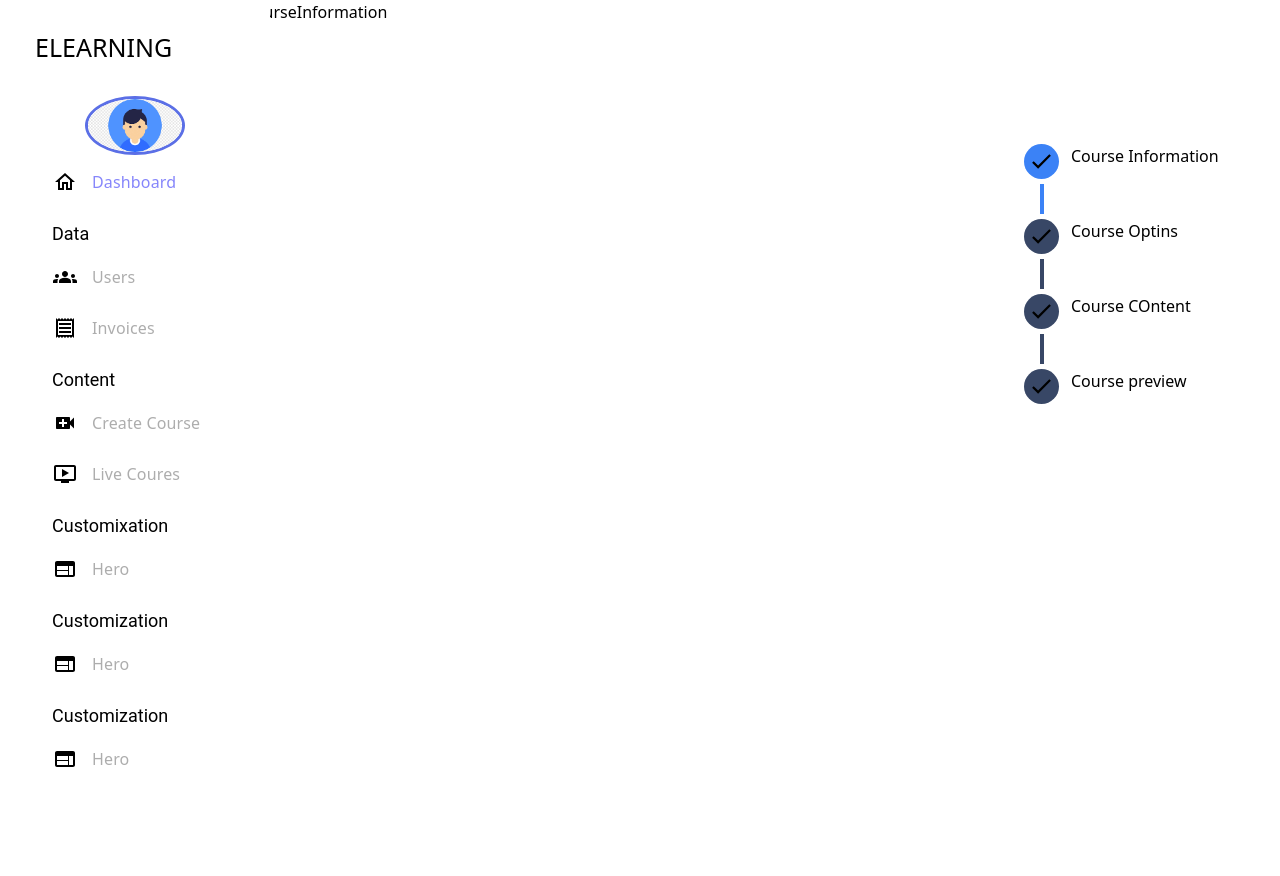
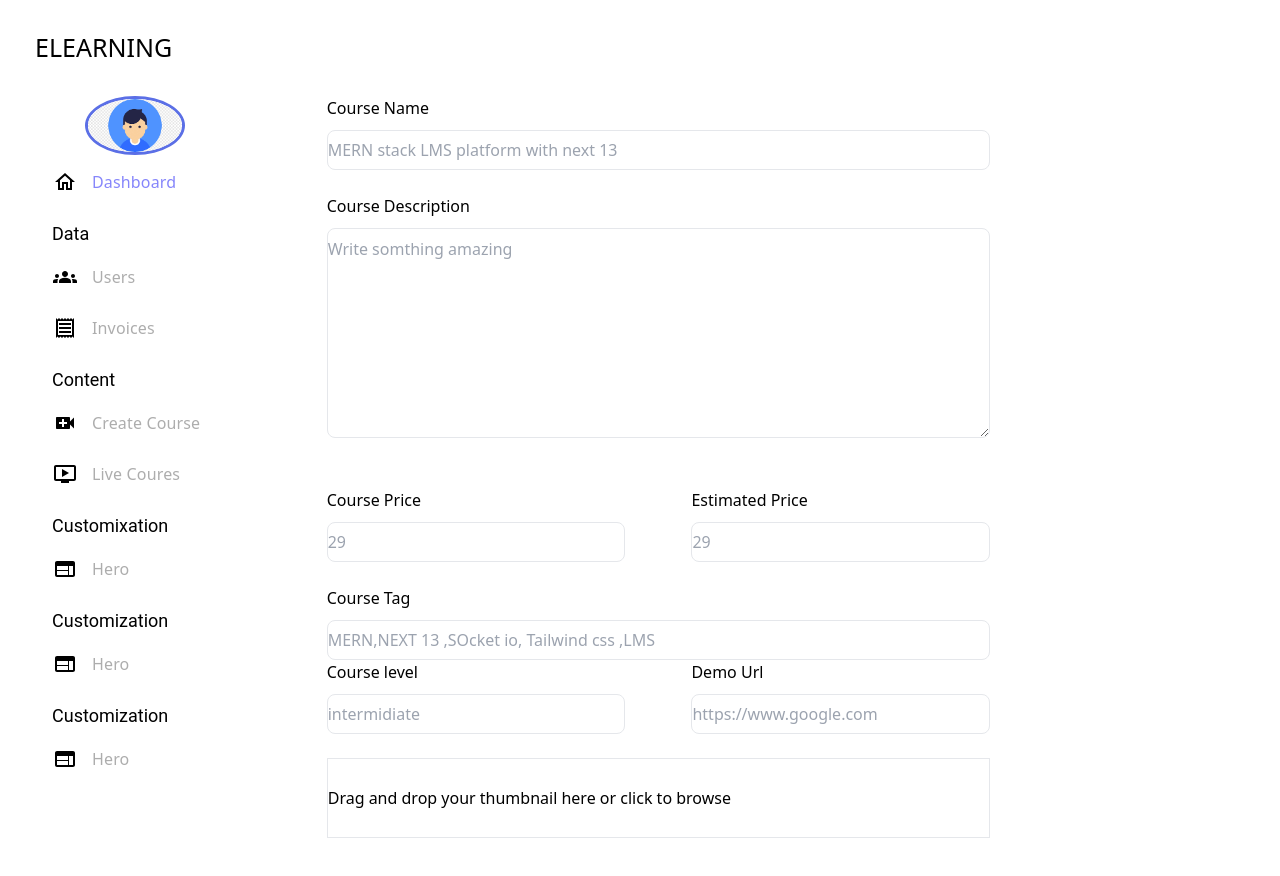
Before and after one commit to Mekin-jema/Learning_Managment_System, a Next.js app in the folder frontend/: page /admin/create-course in a window 1280 px wide. Shown: the top 876 px of the page. Before the commit the page ends 800 px from the top, so only its background shows below. Built offline with nearby package versions, Linux system fonts and the light colour scheme; no server answers.

Commit message:
add drag and drp functionality  for course image upload

```diff
--- a/frontend/app/components/Admin/Course/CourseInformation.tsx
+++ b/frontend/app/components/Admin/Course/CourseInformation.tsx
@@ -1,9 +1,216 @@
-import React from "react";
+import { styles } from "@/app/style/style";
+import React, { useState } from "react";
 
-type Props = {};
+type Props = {
+  courseInfo: any;
+  setCourseInfo: (courseInfo: any) => void;
+  active: number;
+  setActive: (active: number) => void;
+};
 
-const CourseInformation = (props: Props) => {
-  return <div>CourseInformation</div>;
+const CourseInformation = ({
+  courseInfo,
+  setCourseInfo,
+  active,
+  setActive,
+}: Props) => {
+  const [dragging, setDragging] = useState(false);
+  const handleSubmit = (e: any) => {
+    e.preventDefault();
+    setActive(active + 1);
+  };
+
+  const handleFileChange = (e: any) => {
+    const file = e.target.files?.[0];
+    if (file) {
+      const reader = new FileReader();
+      reader.onload = (e: any) => {
+        if (reader.readyState === 2) {
+          setCourseInfo({ ...courseInfo, thumbnail: reader.result });
+        }
+      };
+      reader.readAsDataURL(file);
+    }
+  };
+
+  const handleDragOver = (e: any) => {
+    e.preventDefault();
+    setDragging(true);
+  };
+
+  const handleDragLeave = (e: any) => {
+    e.preventDefault();
+    setDragging(false);
+  };
+  const handleDrop = (e: any) => {
+    e.preventDefault();
+    setDragging(false);
+
+    const file = e.dataTransfer.files?.[0];
+    if (file) {
+      const reader = new FileReader();
+      reader.onload = () => {
+        setCourseInfo({ ...courseInfo, thumbnail: reader.result });
+      };
+      reader.readAsDataURL(file);
+    }
+  };
+  return (
+    <div className="w-[80%] m-auto mt-24">
+      <form onSubmit={handleSubmit} className={`${styles.label}`}>
+        <div>
+          <label htmlFor=""> Course Name</label>
+          <input
+            type="name"
+            name=""
+            required
+            value={courseInfo.name}
+            onChange={(e) =>
+              setCourseInfo({ ...courseInfo, name: e.target.value })
+            }
+            id="name"
+            placeholder="MERN stack LMS platform with next 13 "
+            className={`${styles.input}`}
+          />
+        </div>
+        <br />
+        <div className="mb-5">
+          <label className={`${styles.label}`}>Course Description</label>
+          <textarea
+            name=""
+            id=""
+            cols={30}
+            rows={8}
+            placeholder="Write somthing amazing"
+            className={`${styles.input} !h-min !py-2`}
+            value={courseInfo.description}
+            onChange={(e) =>
+              setCourseInfo({ ...courseInfo, description: e.target.value })
+            }
+          ></textarea>
+        </div>
+        <br />
+        <div className="w-full flex justify-between">
+          <div className="w-[45%]">
+            <label htmlFor="" className={`${styles.label}`}>
+              Course Price
+            </label>
+            <input
+              type="number"
+              name=""
+              required
+              value={courseInfo.price}
+              onChange={(e) =>
+                setCourseInfo({ ...courseInfo, price: e.target.value })
+              }
+              id="price"
+              placeholder="29 "
+              className={`${styles.input}`}
+            />
+          </div>
+          <div className="w-[45%]">
+            <label htmlFor="" className={`${styles.label}`}>
+              Estimated Price
+            </label>
+            <input
+              type="number"
+              name=""
+              required
+              value={courseInfo.price}
+              onChange={(e) =>
+                setCourseInfo({ ...courseInfo, price: e.target.value })
+              }
+              id="price"
+              placeholder="29 "
+              className={`${styles.input}`}
+            />
+          </div>
+        </div>
+        <br />
+        <div>
+          <label className={`${styles.label}`}>Course Tag</label>
+
+          <input
+            type="text"
+            name=""
+            required
+            onChange={(e) =>
+              setCourseInfo({ ...courseInfo, tags: e.target.value })
+            }
+            id="price"
+            placeholder="MERN,NEXT 13 ,SOcket io, Tailwind css ,LMS"
+            className={`${styles.input}`}
+          />
+        </div>
+        <div className="w-full flex justify-between">
+          <div className="w-[45%]">
+            <label htmlFor="" className={`${styles.label}`}>
+              Course level
+            </label>
+            <input
+              type="text"
+              name=""
+              required
+              value={courseInfo.level}
+              onChange={(e) =>
+                setCourseInfo({ ...courseInfo, level: e.target.value })
+              }
+              id="price"
+              placeholder="intermidiate"
+              className={`${styles.input}`}
+            />
+          </div>
+          <div className="w-[45%]">
+            <label htmlFor="" className={`${styles.label}`}>
+              Demo Url
+            </label>
+            <input
+              type="text"
+              name=""
+              required
+              value={courseInfo.demoUrl}
+              onChange={(e) =>
+                setCourseInfo({ ...courseInfo, demoUrl: e.target.value })
+              }
+              id="price"
+              placeholder="https://www.google.com "
+              className={`${styles.input}`}
+            />
+          </div>
+        </div>
+        <br />
+        <div className="w-full">
+          <input
+            type="file"
+            accept="image/*"
+            id="file"
+            className="hidden"
+            onChange={handleFileChange}
+          />
+          <label
+            htmlFor="file"
+            className={` w-full min-h-[10vh] dark:border-white border-[#00000026]p-3 border flex items-center
+          ${dragging ? "bg-blu-500" : "bg-transparent"} `}
+            onDragOver={handleDragOver}
+            onDragLeave={handleDragLeave}
+            onDrop={handleDrop}
+          >
+            {courseInfo.thumbnail ? (
+              <img
+                src={courseInfo.thumbnail}
+                alt=""
+                className="max-h-full w-full object-cover"
+              />
+            ) : (
+              <span className="text-black dark:text-white ">
+                Drag and drop your thumbnail here or click to browse
+              </span>
+            )}
+          </label>
+        </div>
+      </form>
+    </div>
+  );
 };
 
 export default CourseInformation;
--- a/frontend/app/components/Admin/Course/CreateCourse.tsx
+++ b/frontend/app/components/Admin/Course/CreateCourse.tsx
@@ -37,7 +37,16 @@ const CreateCourse = (props: Props) => {
   ]);
   return (
     <div className="w-full min-h-screen">
-      <div className="w-[80%]">{active === 0 && <CourseInformation />}</div>
+      <div className="w-[80%]">
+        {active === 0 && (
+          <CourseInformation
+            courseInfo={courseInfo}
+            setCourseInfo={setCourseInfo}
+            active={active}
+            setActive={setActive}
+          />
+        )}
+      </div>
       <div className="w-[20%] mt-[100px] h-screen fixed z-[1-] top-18 right-0 ">
         <CourseOption active={active} setActive={setActive} />
       </div>
```
